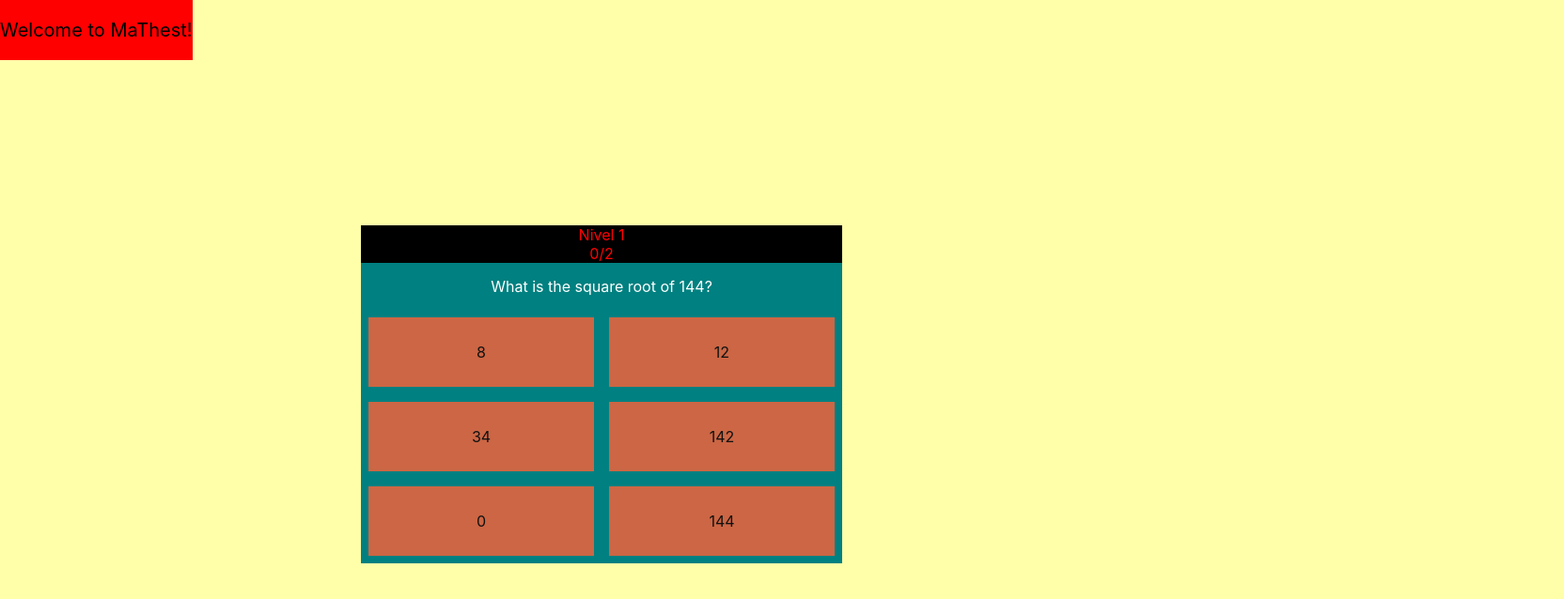
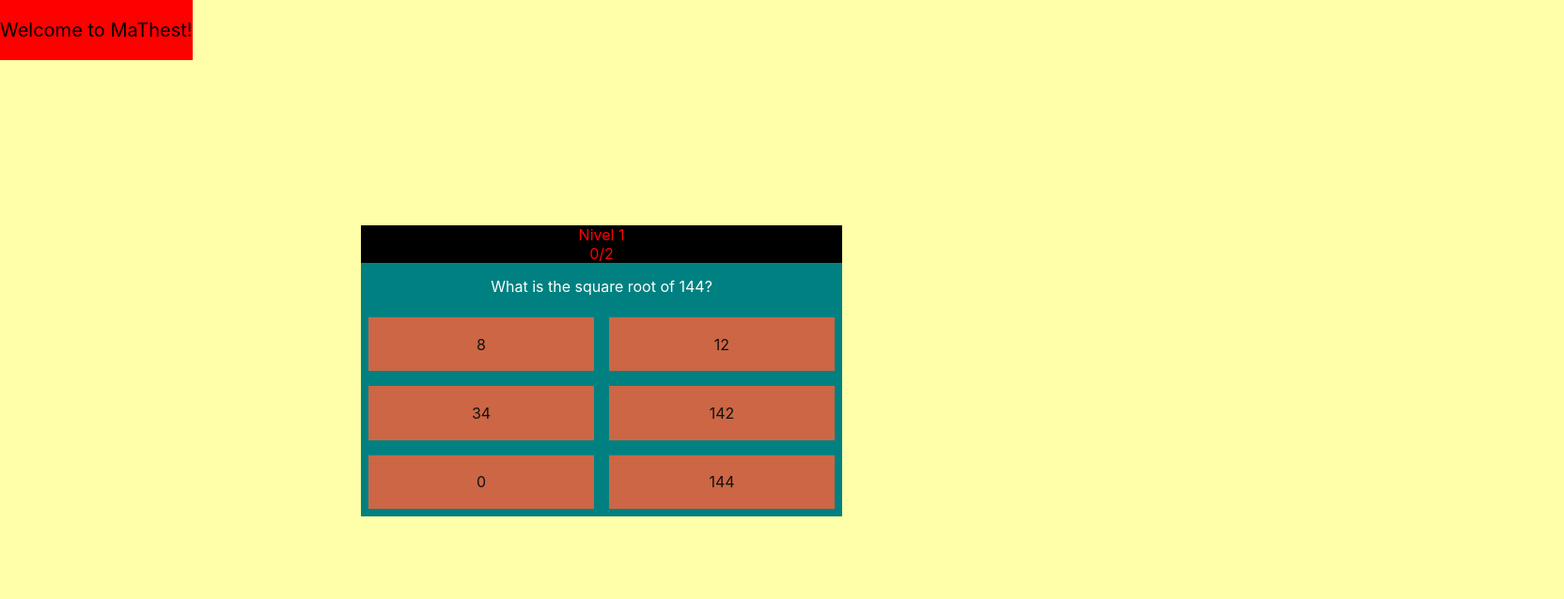
Before and after one commit to Niko12121/MaThest, a React (Create React App) app: page / in a window 1280 px wide. Shown: the top 638 px of the page at 94% size, 1664 px wide, since content can reach past the window. Built offline with nearby package versions, Linux system fonts and the light colour scheme.

Commit message:
get when the player lose and win

```diff
--- a/src/components/question/question.css
+++ b/src/components/question/question.css
@@ -1,10 +1,10 @@
 .question {
     display: none;
-    width: 40vw;
     position: absolute;
     color: white;
     background-color: teal;
-    height: 40vh;
+    width: 100%;
+    height: 100%;
     text-align: center;
     min-height: 155px;
 }
@@ -19,15 +19,13 @@
 .answers-options {
     display: grid;
     grid-template-columns: repeat(2, 50%);
-    height: calc(40vh - 50px);
+    height: calc(100% - 50px);
 }
 
 .section {
     position: absolute;
-    background-color: white;
     width: 100%;
     height: 100%;
-    top: 30vh;
 }
 
 .option {
@@ -64,3 +62,13 @@
 .showing-q {
     display: inherit;
 }
+
+#info {
+    display: inline-block;
+    position: absolute;
+    background-color: teal;
+    opacity: 0.8;
+    width: 100%;
+    height: calc(100% + 40px);
+    z-index: -1;
+}
--- a/src/components/test/Test.js
+++ b/src/components/test/Test.js
@@ -17,6 +17,15 @@ function pickRandoms(amount, max) {
     return actual
 }
 
+function giveInfo(win) {
+    let info = document.getElementById("info")
+    info.style.zIndex = 200;
+    if (win) {
+        info.innerHTML = "WIN<button type='button' onclick='window.location.reload()'>Click me</button>";
+    } else {
+        info.innerHTML = "LOSE<button type='button' onclick='window.location.reload()'>Click me</button>";
+    }
+}
 
 
 
@@ -83,10 +92,9 @@ class Test extends React.Component {
         }
         /* If win the section, else not */
         if (corrects / cons.amount_value >= cons.requirement) {
-            console.log("WIN SECTION")
             /* If it's the end of game, else not */
             if (actual_sec + 1 == cons.level_value && actual_ques + 1 == cons.amount_value) {
-                console.log('¡WIN GAME!');
+                giveInfo(true);
                 return}
             /* Showing the next section */
             let actsec = document.getElementsByClassName('showing-sec')[0];
@@ -99,18 +107,19 @@ class Test extends React.Component {
             sig.className += ' showing-q';
             }
         else {
-            console.log("¡LOSE GAME!");
+            giveInfo(false)
             return}
     }
 
     render () {
         return (
             <div class='app'>
+                <div id="info">HOLA</div>
                 {this.sections.map(a => {
                     return <Section level={a} next_question={this.next_question}/>
                 })}
             </div>
-    )
-}}
+    )}
+}
 
 export default Test;
--- a/src/components/test/test.css
+++ b/src/components/test/test.css
@@ -4,9 +4,14 @@ body {
 }
 
 .app {
+    display: inline-block;
+    position: absolute;
     left: 30%;
-    top: 35%;
-    position: relative;
+    top: 30%;
+    height: 40vh;
+    width: 40vw;
+    max-height: 270px;
+    min-height: 155px;
 }
 
 
--- a/src/constants.js
+++ b/src/constants.js
@@ -5,4 +5,4 @@ export const max_value = 3
 /* How many levels exist */
 export const level_value = 2
 /* % of correct answers to pass the level */
-export const requirement = 0.5
+export const requirement = 0.6
```
